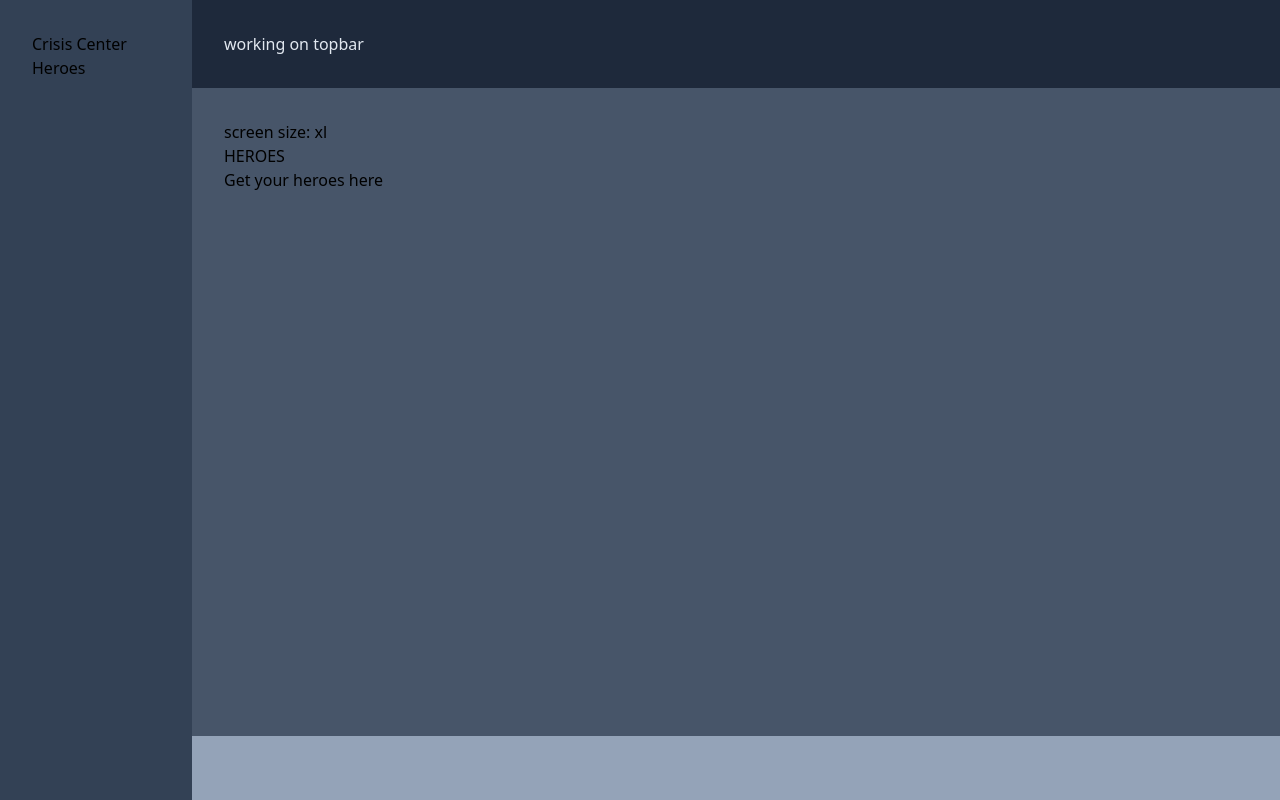
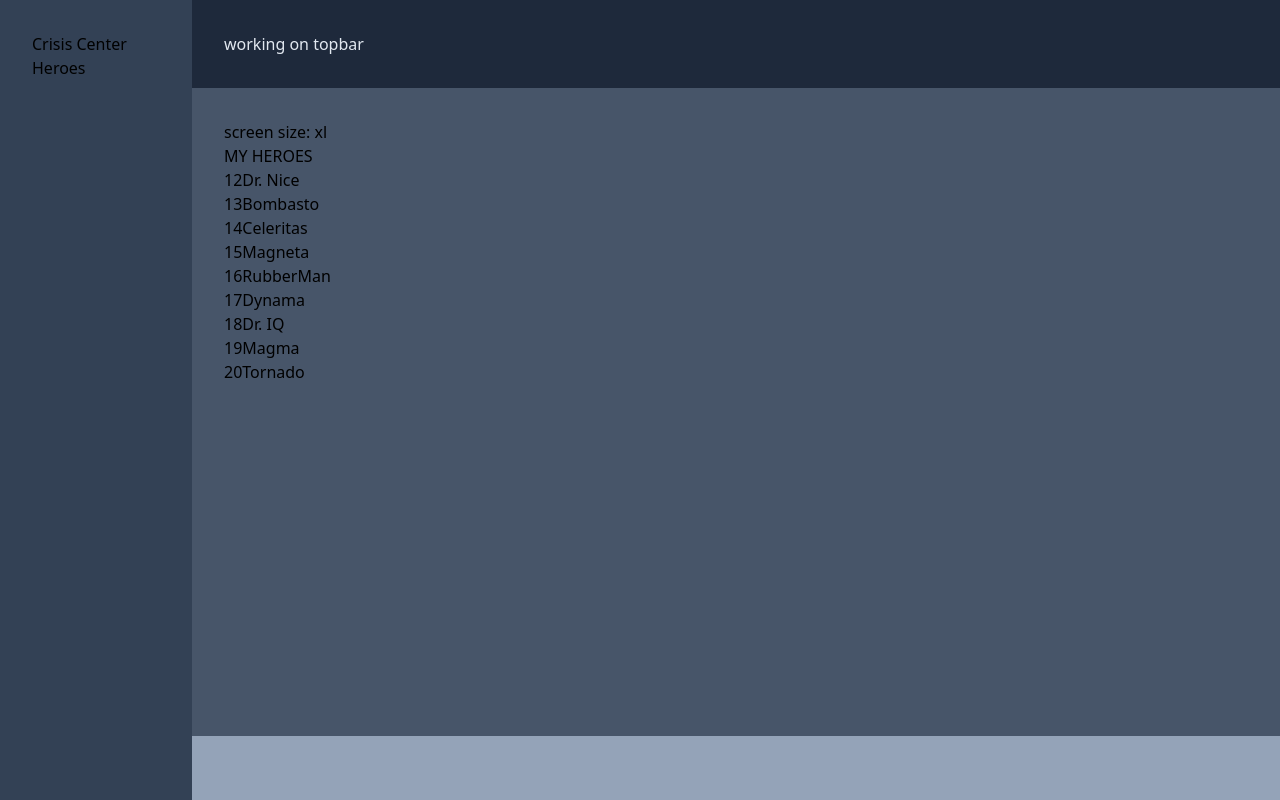
Before and after one commit to raihan-brain/ang-exp, an Angular app: page /heroes in a window 1280 px wide. Built offline with nearby package versions, Linux system fonts and the light colour scheme.

Commit message:
added hero service

```diff
--- a/src/app/app.module.ts
+++ b/src/app/app.module.ts
@@ -7,6 +7,7 @@ import { CririsListComponent } from './criris-list/criris-list.component';
 import { HeroListComponent } from './hero-list/hero-list.component';
 import { PageNotFoundComponent } from './page-not-found/page-not-found.component';
 import { TopbarComponent } from './layout/topbar/topbar.component';
+import { HeroesModule } from './heroes/heroes.module';
 
 @NgModule({
   declarations: [
@@ -18,7 +19,8 @@ import { TopbarComponent } from './layout/topbar/topbar.component';
   ],
   imports: [
     BrowserModule,
-    AppRoutingModule
+    AppRoutingModule,
+    HeroesModule
   ],
   providers: [],
   bootstrap: [AppComponent]
--- a/src/app/hero-list/hero-list.component.html
+++ b/src/app/hero-list/hero-list.component.html
@@ -1,2 +1,9 @@
-<h2>HEROES</h2>
-<p>Get your heroes here</p>
+<h2>MY HEROES</h2>
+<ul>
+  <li *ngFor="let hero of heroes">
+    <button (click)="onSelect(hero)" >
+      <span>{{hero.id}}</span>
+      <span>{{hero.name}}</span>
+    </button>
+  </li>
+</ul>
--- a/src/app/hero-list/hero-list.component.ts
+++ b/src/app/hero-list/hero-list.component.ts
@@ -1,10 +1,30 @@
-import { Component } from '@angular/core';
+import {Component, OnInit} from '@angular/core';
+import {HeroService} from "../hero.service";
+import {MessageService} from "../message.service";
+import {Hero} from "../hero";
 
 @Component({
   selector: 'app-hero-list',
   templateUrl: './hero-list.component.html',
   styleUrls: ['./hero-list.component.scss']
 })
-export class HeroListComponent {
+export class HeroListComponent implements OnInit{
+  heroes: Hero[] = [];
+  selectedHero?: Hero;
+
+  constructor(private heroService:HeroService, private messageService: MessageService) { }
+  ngOnInit(): void {
+    this.getHeroes();
+  }
+
+  //create get heroes method
+  getHeroes():void{
+    this.heroService.getHeroes().subscribe(heroes => this.heroes = heroes);
+  }
+
+  onSelect(hero:Hero):void{
+    this.selectedHero = hero;
+    this.messageService.add(`HeroListComponent: Selected hero id=${hero.id}`);
+  }
 
 }
--- /dev/null
+++ b/src/app/hero.service.ts
@@ -0,0 +1,20 @@
+import { Injectable } from '@angular/core';
+import {MessageService} from "./message.service";
+import {Observable, of} from "rxjs";
+import {Hero} from "./hero";
+import {HEROES} from "./mock/mock-heroes";
+
+@Injectable({
+  providedIn: 'root'
+})
+export class HeroService {
+
+  constructor(private messageService:MessageService) { }
+
+  // get heroes
+  getHeroes():Observable<Hero[]>{
+    const heroes = of(HEROES);
+    this.messageService.add('HeroService: fetched heroes');
+    return heroes;
+  }
+}
--- /dev/null
+++ b/src/app/hero.ts
@@ -0,0 +1,4 @@
+export interface Hero{
+  id: number;
+  name: string;
+}
--- /dev/null
+++ b/src/app/heroes/heroes-routing.module.ts
@@ -0,0 +1,10 @@
+import { NgModule } from '@angular/core';
+import { RouterModule, Routes } from '@angular/router';
+
+const routes: Routes = [];
+
+@NgModule({
+  imports: [RouterModule.forChild(routes)],
+  exports: [RouterModule]
+})
+export class HeroesRoutingModule { }
--- /dev/null
+++ b/src/app/message.service.ts
@@ -0,0 +1,18 @@
+import { Injectable } from '@angular/core';
+
+@Injectable({
+  providedIn: 'root'
+})
+export class MessageService {
+  messages: string[] = [];
+
+  // add message
+  add(message: string){
+    this.messages.push(message);
+  }
+
+  // clear message
+  clear(){
+    this.messages = [];
+  }
+}
--- /dev/null
+++ b/src/app/mock/mock-heroes.ts
@@ -0,0 +1,14 @@
+import {Hero} from "../hero";
+
+
+export const HEROES: Hero[] = [
+  { id: 12, name: 'Dr. Nice' },
+  { id: 13, name: 'Bombasto' },
+  { id: 14, name: 'Celeritas' },
+  { id: 15, name: 'Magneta' },
+  { id: 16, name: 'RubberMan' },
+  { id: 17, name: 'Dynama' },
+  { id: 18, name: 'Dr. IQ' },
+  { id: 19, name: 'Magma' },
+  { id: 20, name: 'Tornado' }
+];
```
Also changed, not shown: src/app/heroes/heroes.module.ts (added, +14 -0 lines), 2 other files (tests, documents, lock files or other folders).
